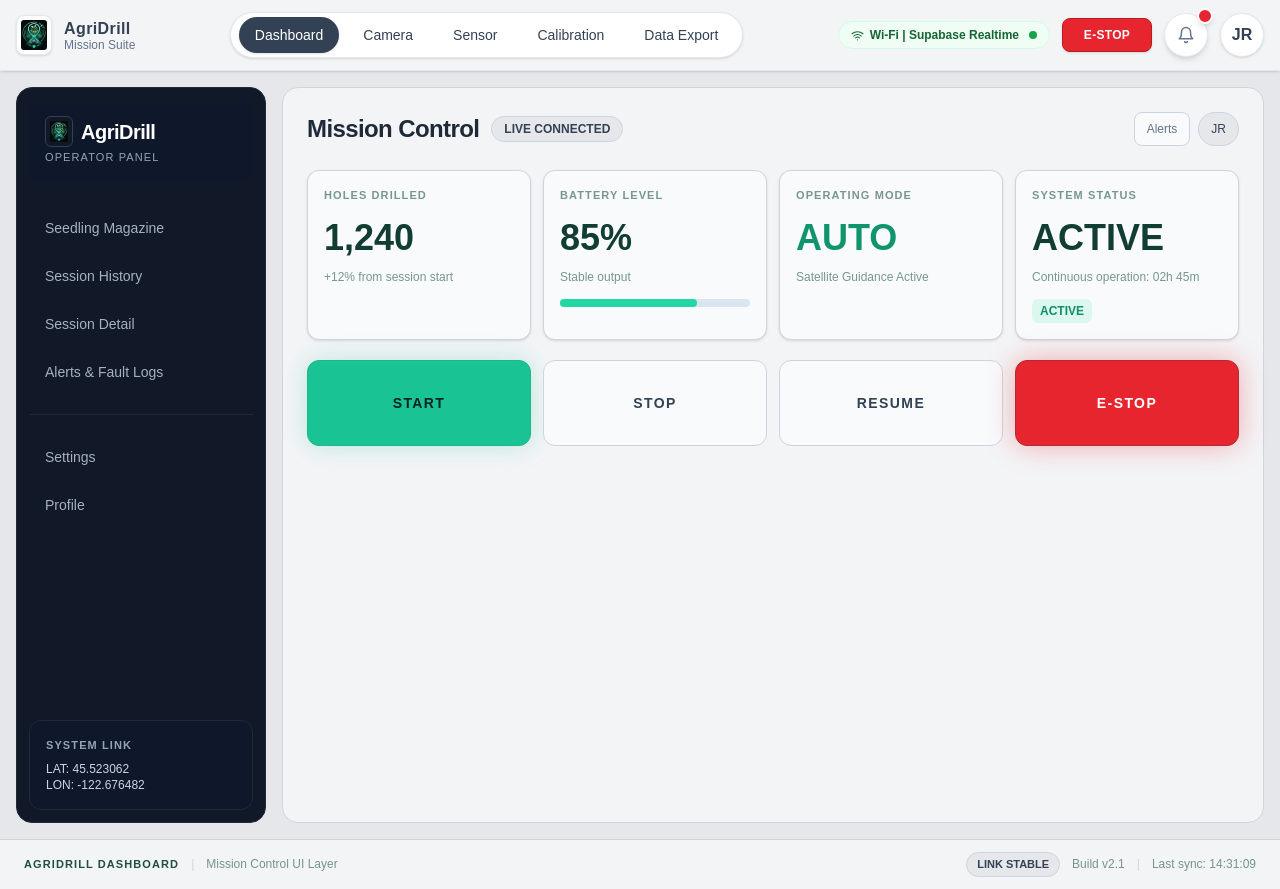
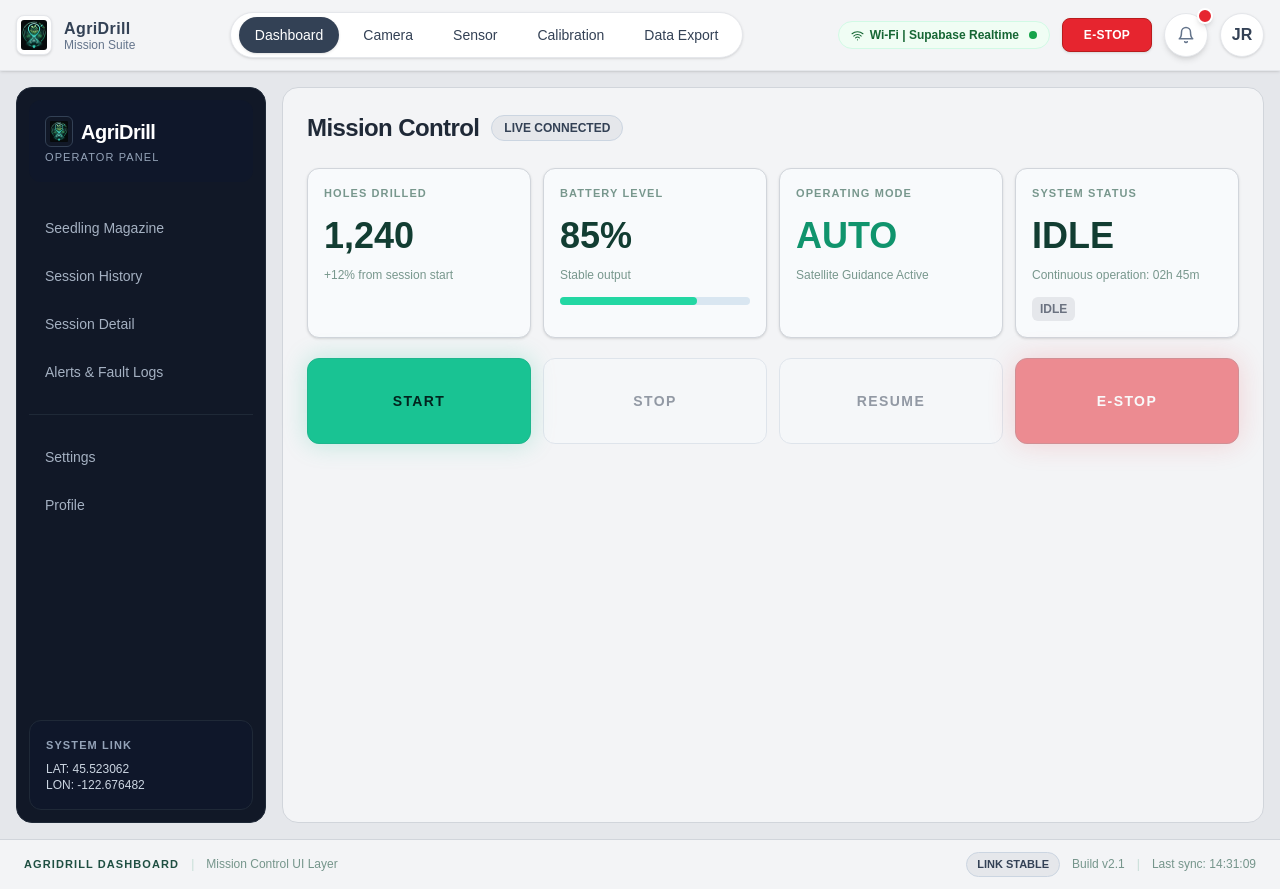
Before and after one commit to JLforce/AgriDrill_Website, a Next.js app in the folder agridrill/: page /dashboard in a window 1280 px wide. Built offline with nearby package versions, Linux system fonts and the light colour scheme.

Commit message:
modified dashboard buttons

```diff
--- a/agridrill/app/dashboard/page.tsx
+++ b/agridrill/app/dashboard/page.tsx
@@ -9,7 +9,6 @@
   { label: "Session History", route: "/history" },
   { label: "Session Detail", route: "/history-detail" },
   { label: "Alerts & Fault Logs", route: "/alerts" },
-
 ];
 
 const secondaryNav = [
@@ -26,13 +25,6 @@
   Calibration: "/calibration",
   "Data Export": "/export",
 };
-
-const stats = [
-  { label: "Holes Drilled", value: "1,240", hint: "+12% from session start" },
-  { label: "Battery Level", value: "85%", hint: "Stable output" },
-  { label: "Operating Mode", value: "AUTO", hint: "Satellite Guidance Active" },
-  { label: "System Status", value: "ACTIVE", hint: "Continuous operation: 02h 45m" },
-];
 
 type NavItemProps = {
   label: string;
@@ -54,7 +46,31 @@
   );
 }
 
+const ESP32_BASE = "http://10.204.208.206";
+
+type MachineStatus = "idle" | "running" | "stopped" | "estop";
+
 function DashboardContent() {
+  const [status, setStatus] = useState<MachineStatus>("idle");
+  const [loading, setLoading] = useState<string | null>(null);
+  const [error, setError] = useState<string | null>(null);
+
+  const sendCommand = async (command: "start" | "stop" | "resume" | "estop") => {
+    setLoading(command);
+    setError(null);
+    try {
+      await fetch(`${ESP32_BASE}/${command}`, { method: "POST" });
+      if (command === "start") setStatus("running");
+      else if (command === "stop") setStatus("stopped");
+      else if (command === "resume") setStatus("running");
+      else if (command === "estop") setStatus("estop");
+    } catch {
+      setError(`Failed to send ${command.toUpperCase()} command. Check device connection.`);
+    } finally {
+      setLoading(null);
+    }
+  };
+
   return (
     <>
       <header className="mb-6 flex flex-wrap items-center justify-between gap-3">
@@ -64,23 +80,15 @@
             LIVE CONNECTED
           </span>
         </div>
-        <div className="flex items-center gap-2">
-          <button type="button" className="rounded-lg border border-[#cbd5e1] bg-[#f8fafc] px-3 py-2 text-xs text-[#64748b]">
-            Alerts
-          </button>
-          <button type="button" className="rounded-full border border-[#cbd5e1] bg-[#e5e7eb] px-3 py-2 text-xs text-[#334155]">
-            JR
-          </button>
-        </div>
       </header>
 
       <div className="grid gap-3 sm:grid-cols-2 xl:grid-cols-4">
-        {/* Minimal summary cards only, no detailed/duplicated info */}
         <article className="rounded-xl border border-[#d1d5db] bg-[#f8fafc] p-4 shadow-sm">
           <p className="text-[11px] font-semibold uppercase tracking-widest text-[#78978d]">HOLES DRILLED</p>
           <p className="mt-4 text-4xl font-bold leading-none tabular-nums text-[#123d32]">1,240</p>
           <p className="mt-3 text-xs leading-relaxed text-[#78978d]">+12% from session start</p>
         </article>
+
         <article className="rounded-xl border border-[#d1d5db] bg-[#f8fafc] p-4 shadow-sm">
           <p className="text-[11px] font-semibold uppercase tracking-widest text-[#78978d]">BATTERY LEVEL</p>
           <p className="mt-4 text-4xl font-bold leading-none tabular-nums text-[#123d32]">85%</p>
@@ -89,45 +97,86 @@
             <div className="h-full w-[72%] rounded-full bg-[#23d7a3]" />
           </div>
         </article>
+
         <article className="rounded-xl border border-[#d1d5db] bg-[#f8fafc] p-4 shadow-sm">
           <p className="text-[11px] font-semibold uppercase tracking-widest text-[#78978d]">OPERATING MODE</p>
           <p className="mt-4 text-4xl font-bold leading-none tabular-nums text-[#10946d]">AUTO</p>
           <p className="mt-3 text-xs leading-relaxed text-[#78978d]">Satellite Guidance Active</p>
         </article>
+
         <article className="rounded-xl border border-[#d1d5db] bg-[#f8fafc] p-4 shadow-sm">
           <p className="text-[11px] font-semibold uppercase tracking-widest text-[#78978d]">SYSTEM STATUS</p>
-          <p className="mt-4 text-4xl font-bold leading-none tabular-nums text-[#123d32]">ACTIVE</p>
+          <p
+            className={`mt-4 text-4xl font-bold leading-none tabular-nums ${
+              status === "running"
+                ? "text-[#10946d]"
+                : status === "estop"
+                ? "text-[#dc2626]"
+                : status === "stopped"
+                ? "text-[#d97706]"
+                : "text-[#123d32]"
+            }`}
+          >
+            {status.toUpperCase()}
+          </p>
           <p className="mt-3 text-xs leading-relaxed text-[#78978d]">Continuous operation: 02h 45m</p>
-          <span className="mt-3 inline-block rounded-md bg-[#dcf8ee] px-2 py-1 text-xs font-semibold text-[#108d69]">
-            ACTIVE
+          <span
+            className={`mt-3 inline-block rounded-md px-2 py-1 text-xs font-semibold ${
+              status === "running"
+                ? "bg-[#dcf8ee] text-[#108d69]"
+                : status === "estop"
+                ? "bg-[#fef2f2] text-[#dc2626]"
+                : status === "stopped"
+                ? "bg-[#fef9ee] text-[#d97706]"
+                : "bg-[#e5e7eb] text-[#6b7280]"
+            }`}
+          >
+            {status.toUpperCase()}
           </span>
         </article>
       </div>
 
+      {error && (
+        <p className="mt-4 rounded-lg border border-[#fca5a5] bg-[#fef2f2] px-4 py-2 text-xs font-semibold text-[#dc2626]">
+          ⚠ {error}
+        </p>
+      )}
+
       <div className="mt-5 grid gap-3 sm:grid-cols-2 lg:grid-cols-4">
         <button
           type="button"
-          className="rounded-xl border border-[#1eb68d] bg-[#19c393] px-6 py-8 text-sm font-extrabold tracking-widest text-[#02241e] shadow-[0_0_24px_rgba(25,195,147,0.25)] transition hover:brightness-110"
+          onClick={() => sendCommand("start")}
+          disabled={loading !== null || status === "running"}
+          className="rounded-xl border border-[#1eb68d] bg-[#19c393] px-6 py-8 text-sm font-extrabold tracking-widest text-[#02241e] shadow-[0_0_24px_rgba(25,195,147,0.25)] transition hover:brightness-110 disabled:opacity-50 disabled:cursor-not-allowed"
         >
-          START
+          {loading === "start" ? "..." : "START"}
         </button>
+
         <button
           type="button"
-          className="rounded-xl border border-[#cbd5e1] bg-[#f8fafc] px-6 py-8 text-sm font-extrabold tracking-widest text-[#334155] transition hover:bg-[#e2e8f0]"
+          onClick={() => sendCommand("stop")}
+          disabled={loading !== null || status === "idle" || status === "stopped" || status === "estop"}
+          className="rounded-xl border border-[#cbd5e1] bg-[#f8fafc] px-6 py-8 text-sm font-extrabold tracking-widest text-[#334155] transition hover:bg-[#e2e8f0] disabled:opacity-50 disabled:cursor-not-allowed"
         >
-          STOP
+          {loading === "stop" ? "..." : "STOP"}
         </button>
+
         <button
           type="button"
-          className="rounded-xl border border-[#cbd5e1] bg-[#f8fafc] px-6 py-8 text-sm font-extrabold tracking-widest text-[#334155] transition hover:bg-[#e2e8f0]"
+          onClick={() => sendCommand("resume")}
+          disabled={loading !== null || status !== "stopped"}
+          className="rounded-xl border border-[#cbd5e1] bg-[#f8fafc] px-6 py-8 text-sm font-extrabold tracking-widest text-[#334155] transition hover:bg-[#e2e8f0] disabled:opacity-50 disabled:cursor-not-allowed"
         >
-          RESUME
+          {loading === "resume" ? "..." : "RESUME"}
         </button>
+
         <button
           type="button"
-          className="rounded-xl border border-[#ae2d35] bg-[#e6252f] px-6 py-8 text-sm font-extrabold tracking-widest text-white shadow-[0_0_28px_rgba(230,37,47,0.35)] transition hover:brightness-110"
+          onClick={() => sendCommand("estop")}
+          disabled={loading !== null || status === "estop" || status === "idle"}
+          className="rounded-xl border border-[#ae2d35] bg-[#e6252f] px-6 py-8 text-sm font-extrabold tracking-widest text-white shadow-[0_0_28px_rgba(230,37,47,0.35)] transition hover:brightness-110 disabled:opacity-50 disabled:cursor-not-allowed"
         >
-          E-STOP
+          {loading === "estop" ? "..." : "E-STOP"}
         </button>
       </div>
     </>
@@ -137,37 +186,19 @@
 export default function DashboardPage() {
   const router = useRouter();
   const [activePage, setActivePage] = useState("Dashboard");
-  const [renderPage, setRenderPage] = useState("Dashboard");
   const [pageReady, setPageReady] = useState(false);
-  const [panelVisible, setPanelVisible] = useState(true);
 
   useEffect(() => {
     const readyTimer = setTimeout(() => {
       setPageReady(true);
     }, 20);
-
     return () => clearTimeout(readyTimer);
   }, []);
 
-  useEffect(() => {
-    if (activePage === renderPage) {
-      return;
-    }
-
-
-    const panelTimer = setTimeout(() => {
-      setPanelVisible(false);
-      setRenderPage(activePage);
-      setPanelVisible(true);
-    }, 0);
-
-    return () => clearTimeout(panelTimer);
-  }, [activePage, renderPage]);
-
   const activeRoute = useMemo(() => {
-    const selected = primaryNav.find((item) => item.label === renderPage);
+    const selected = primaryNav.find((item) => item.label === activePage);
     return selected?.route ?? null;
-  }, [renderPage]);
+  }, [activePage]);
 
   return (
     <main className="min-h-screen bg-[#e5e7eb] text-[#1f2937]">
@@ -214,7 +245,7 @@
 
           {/* Status, E-STOP, Notifications, User */}
           <div className="flex flex-wrap items-center gap-2 sm:gap-3 min-w-0">
-            <span className="flex items-center gap-1.5 rounded-full border border-[#d1fae5] bg-[#f0fdf4] px-3 py-1 text-[12px] font-semibold text-[#166534] min-w-0 mb-2 sm:mb-0">
+            <span className="flex items-center gap-1.5 rounded-full border border-[#d1fae5] bg-[#f0fdf4] px-3 py-1 text-[12px] font-semibold text-[#166634] min-w-0 mb-2 sm:mb-0">
               <svg xmlns="http://www.w3.org/2000/svg" width="13" height="13" viewBox="0 0 24 24" fill="none" stroke="currentColor" strokeWidth="2" strokeLinecap="round" strokeLinejoin="round" aria-hidden="true">
                 <path d="M5 13a10 10 0 0 1 14 0" />
                 <path d="M8.5 16.5a5 5 0 0 1 7 0" />
@@ -232,7 +263,7 @@
             </button>
             <button
               type="button"
-              onClick={() => router.push('/notifications')}
+              onClick={() => router.push("/notifications")}
               className="relative rounded-full border border-[#e5e7eb] bg-white text-[#64748b] shadow-md transition hover:bg-[#f3f4f6] hover:text-[#334155] flex items-center justify-center min-w-[40px] min-h-[40px]"
               style={{ width: 44, height: 44, minWidth: 40, minHeight: 40 }}
               aria-label="Notifications"
@@ -245,7 +276,7 @@
             </button>
             <button
               type="button"
-              onClick={() => router.push('/profile')}
+              onClick={() => router.push("/profile")}
               className="rounded-full border border-[#e5e7eb] bg-white text-base font-semibold text-[#334155] shadow flex items-center justify-center transition hover:bg-[#f3f4f6] focus:outline-none focus:ring-2 focus:ring-blue-200"
               style={{ width: 44, height: 44, minWidth: 44, minHeight: 44 }}
               aria-label="Profile"
@@ -320,15 +351,11 @@
             pageReady ? "translate-y-0 opacity-100" : "translate-y-3 opacity-0"
           }`}
         >
-          <div
-            className={`transition-all duration-200 ${
-              panelVisible ? "translate-y-0 opacity-100" : "translate-y-2 opacity-0"
-            }`}
-          >
+          <div className="transition-all duration-200 translate-y-0 opacity-100">
             {activeRoute ? (
               <div className="h-[80vh] overflow-hidden rounded-xl border border-[#cbd5e1] bg-white">
                 <iframe
-                  title={`${renderPage} page`}
+                  title={`${activePage} page`}
                   src={activeRoute}
                   className="h-full w-full"
                 />
@@ -351,7 +378,6 @@
             <span className="text-[#c5ddd6]">|</span>
             <span>Mission Control UI Layer</span>
           </div>
-
           <div className="flex items-center gap-3">
             <span className="rounded-full border border-[#cbd5e1] bg-[#e5e7eb] px-2.5 py-1 text-[11px] font-semibold text-[#334155]">
               LINK STABLE
```
